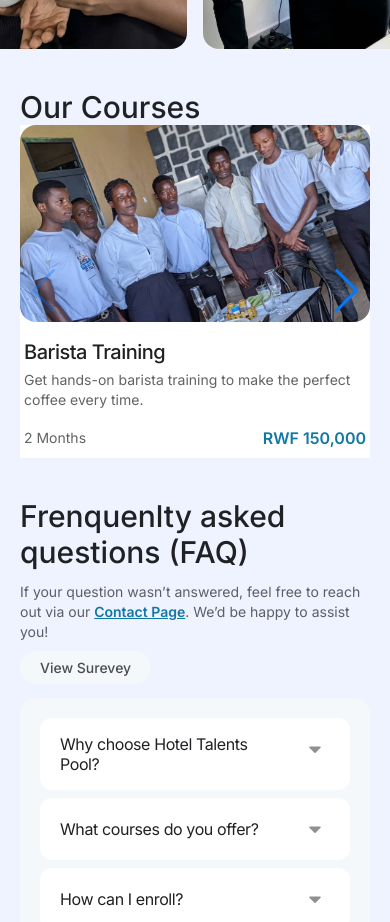
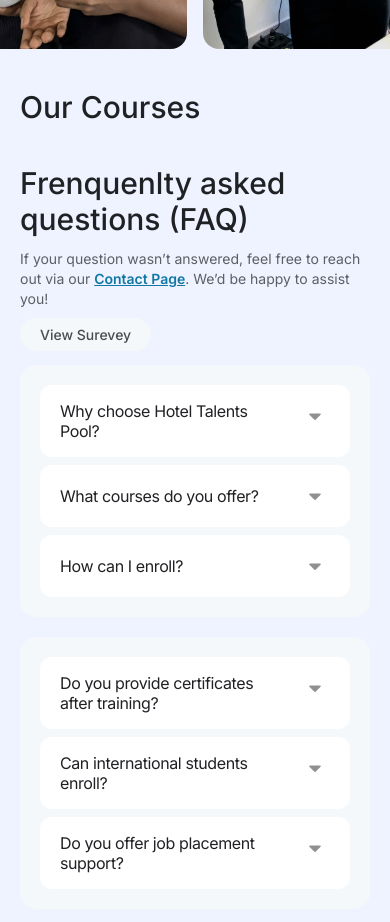
Before and after one commit to mbonikev/hotel_talents_pool, a React (Vite) app: page /#/ in a window 390 px wide. Shown: the part 1260-2182 px from the top of the page. Built offline with nearby package versions, Linux system fonts and the light colour scheme; what ldrs would draw is missing.

Commit message:
Stalker-commit: src/components/FewCourses.jsx

```diff
--- a/src/components/FewCourses.jsx
+++ b/src/components/FewCourses.jsx
@@ -1,12 +1,7 @@
 import React from "react";
 import { Link } from "react-router-dom";
 import { CoursesSection } from "../content/content";
-// Import Swiper React components
-import { Swiper, SwiperSlide } from "swiper/react";
-import "swiper/css";
-import "swiper/css/navigation";
-import { Navigation } from "swiper/modules";
-import { LuMoveRight } from "react-icons/lu";
+
 
 function FewCourses() {
   return (
@@ -17,80 +12,7 @@ function FewCourses() {
       </div>
       {/* courses grid */}
       <div className="w-full gap-5">
-        <Swiper
-          navigation={true}
-          slidesPerView={1}
-          spaceBetween={20}
-          modules={[Navigation]}
-          className="mySwiper"
-          breakpoints={{
-            440: {
-              slidesPerView: 1,
-              // spaceBetween: 20,
-            },
-            768: {
-              slidesPerView: 2,
-              // spaceBetween: 40,
-            },
-            1024: {
-              slidesPerView: 3,
-              // spaceBetween: 50,
-            },
-          }}
-        >
-          {CoursesSection.courses.slice(0, 4).map((course, index) => (
-            <SwiperSlide key={index}>
-              <Link
-                to={"/"}
-                className="group flex flex-col p-3 max-lg:p-0 hover:bg-stone-100 rounded-3xl"
-              >
-                {/* showcase */}
-                <div className="w-full h-auto aspect-video overflow-hidden rounded-2xl mb-4 flex items-center justify-center">
-                  <img
-                    src={course.img}
-                    className="min-h-full object-cover object-center group-hover:scale-105 transition"
-                  />
-                </div>
-                <h1 className="px-1 text-xl font-medium tracking-tight text-left">
-                  {course.name}
-                </h1>
-                <p className="px-1 text-dark-text/70 text-sm mt-1 text-left">
-                  {course.description}
-                </p>
-                <p className="px-1 pb-2 text-main-color text-base mt-4 flex items-center justify-between font-Poppins">
-                  <span className="text-dark-text/70 text-sm">
-                    {course.duration}
-                  </span>
-                  <span className="font-semibold">{course.price}</span>
-                </p>
-              </Link>
-            </SwiperSlide>
-          ))}
-          <SwiperSlide>
-            <Link
-              to={"/courses"}
-              className="group min-h-full flex flex-col p-3 max-lg:p-0"
-            >
-              {/* showcase */}
-              <div className="w-full h-auto aspect-video overflow-hidden rounded-2xl mb-4 relative ">
-                <img
-                  src="https://g5-assets-cld-res.cloudinary.com/image/upload/x_63,y_100,h_636,w_1129,c_crop/q_auto,f_auto,fl_lossy,c_fill,g_center,h_406,w_720/v1672351865/g5/g5-c-5lzenrews-olympus-property-management/g5-cl-1m1ra03513-olympus-property-management-jacksonville-fl/services/iStock-1390809424_pyjgba.jpg"
-                  className="min-h-full object-cover group-hover:scale-105 transition blur-sm brightness-50"
-                />
-                <div className="absolute top-0 left-0 w-full h-full flex items-center justify-center">
-                  <h1 className="px-1 text-3xl text-white font-medium tracking-tight text-left flex items-center justify-center gap-4 ">
-                    View all
-                    <LuMoveRight />
-                  </h1>
-                </div>
-              </div>
-              <p className="px-1 text-dark-text/70 text-sm mt-1 text-left">
-                We offer diverse courses, Choose yours and let's get to work in
-                no time
-              </p>
-            </Link>
-          </SwiperSlide>
-        </Swiper>
+
       </div>
     </div>
   );
```
